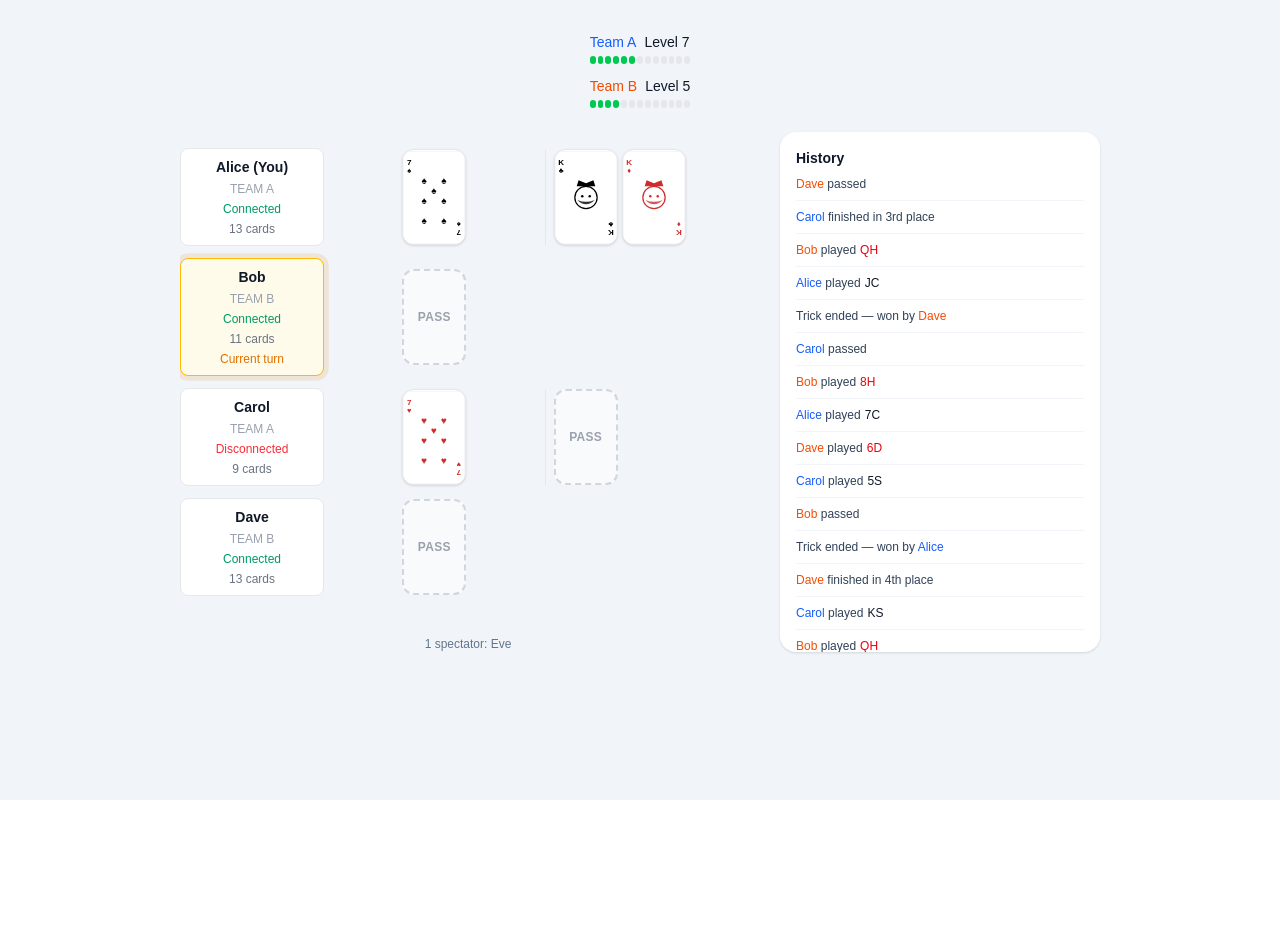
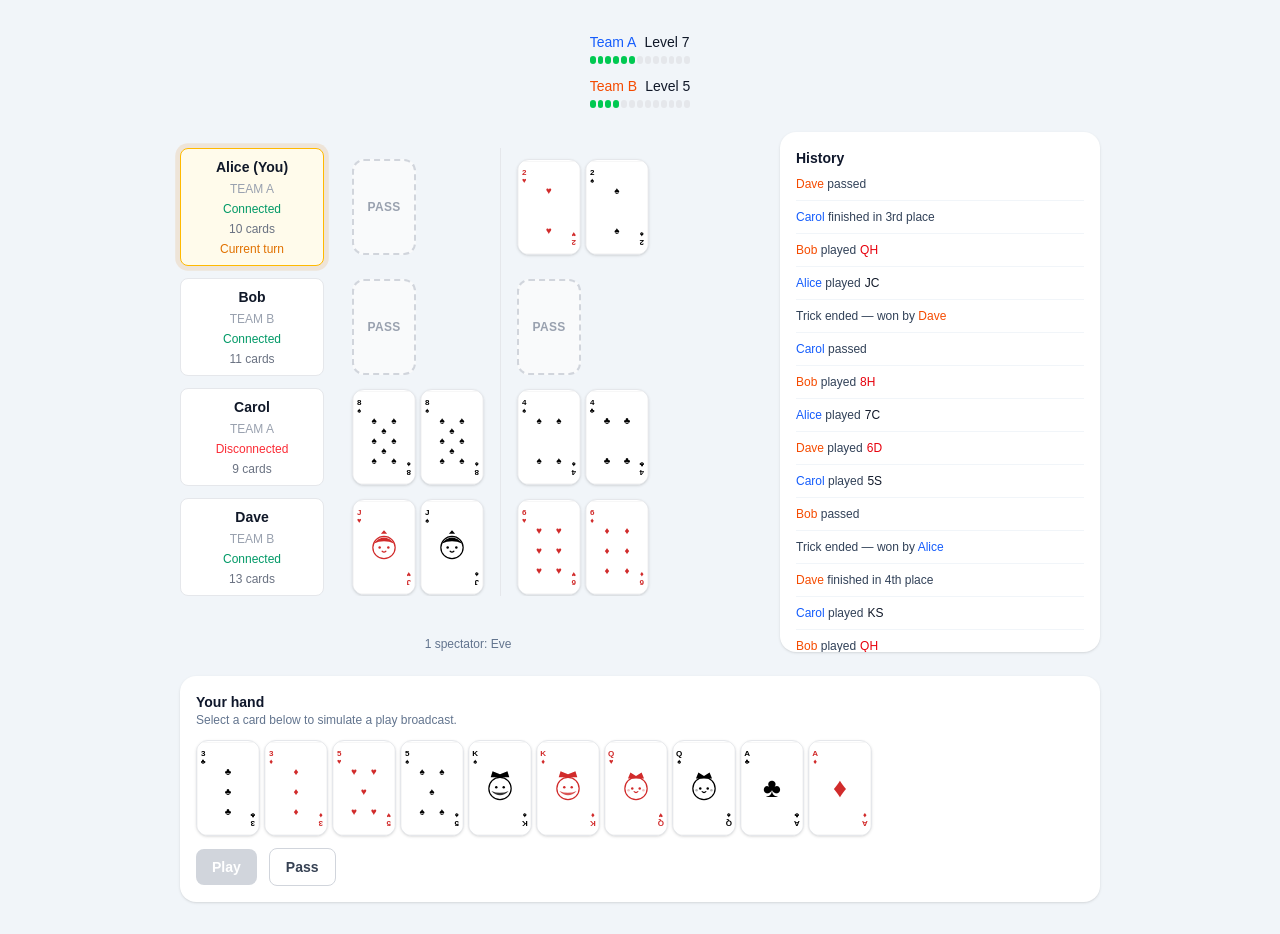
Before and after one commit to scachyshunuku/guandan, a Next.js app: page /mocks/game-preview in a window 1280 px wide. Before the commit the page ends 800 px from the top, so only its background shows below. Built offline with nearby package versions, Linux system fonts and the light colour scheme.

Commit message:
Polish trick table scrolling and mock play flow

```diff
--- a/src/app/mocks/game-preview/page.tsx
+++ b/src/app/mocks/game-preview/page.tsx
@@ -1,30 +1,79 @@
 "use client";
 
-// Static, DB-free rendering of the game page's layout (ScoreBoard + GameTable
+import { useState } from "react";
+
+// Interactive, DB-free rendering of the game page's layout (ScoreBoard + GameTable
 // + history panel) using fixed fixtures from src/mocks/gameFixtures.ts, so CSS
 // changes to that layout - like the history panel's height being pinned to
 // the game table's - can be eyeballed at /mocks/game-preview without going
-// through the real create-game/join/fill-with-bots/start flow. Not linked
-// from anywhere in the app; dev-only.
+// through the real create-game/join/fill-with-bots/start flow. Select a card
+// below and Play to simulate a realtime broadcast; no API request is made.
 
 import GameTable from "@/components/game/GameTable";
+import PlayerHand from "@/components/game/PlayerHand";
+import ActionButtons from "@/components/game/ActionButtons";
 import ScoreBoard from "@/components/game/ScoreBoard";
 import SpectatorList from "@/components/game/SpectatorList";
 import GameHistory from "@/components/game/GameHistory";
+import { levelRankForLevels } from "@/lib/cardUtils";
+import type { CardWithWild, CurrentTrick, PlayerPosition } from "@/lib/types";
 import { filterSpectators } from "@/store/gameStore";
 import {
   mockActions,
-  mockCurrentTrick,
   mockGame,
+  mockHand,
+  mockInteractiveTrick,
   mockParticipants,
 } from "@/mocks/gameFixtures";
 
 export default function GamePreviewPage() {
-  const spectators = filterSpectators(mockParticipants);
+  const [hand, setHand] = useState<CardWithWild[]>(mockHand);
+  const [selectedIndices, setSelectedIndices] = useState<number[]>([]);
+  const [currentTrick, setCurrentTrick] = useState<CurrentTrick>(mockInteractiveTrick);
+  const [currentPlayerTurn, setCurrentPlayerTurn] = useState<PlayerPosition | null>(0);
+  const [participants, setParticipants] = useState(mockParticipants);
+  const [broadcastMessage, setBroadcastMessage] = useState(
+    "Select a card below to simulate a play broadcast.",
+  );
+
+  const spectators = filterSpectators(participants);
   const round = {
-    currentPlayerTurn: 1 as const,
-    gameState: { currentTrick: mockCurrentTrick },
+    currentPlayerTurn,
+    gameState: { currentTrick },
   };
+  const levelRank = levelRankForLevels(mockGame.teamALevel, mockGame.teamBLevel);
+
+  function handlePlay(cards: CardWithWild[]) {
+    const playedIndices = new Set(selectedIndices);
+    const remainingHand = hand.filter((_, index) => !playedIndices.has(index));
+
+    // This is the mock equivalent of the realtime response: update the board
+    // and hand together as if the server broadcast the accepted play.
+    setHand(remainingHand);
+    setCurrentTrick((previous) => [
+      ...previous,
+      { position: 0, play: cards },
+    ]);
+    setParticipants((previous) =>
+      previous.map((participant) =>
+        participant.position === 0
+          ? { ...participant, handCount: remainingHand.length }
+          : participant,
+      ),
+    );
+    setSelectedIndices([]);
+    setCurrentPlayerTurn(1);
+    setBroadcastMessage(
+      `Broadcast received · Alice played ${cards.length === 2 ? "a pair" : "cards"}`,
+    );
+  }
+
+  function handlePass() {
+    setCurrentTrick((previous) => [...previous, { position: 0, play: "PASS" }]);
+    setSelectedIndices([]);
+    setCurrentPlayerTurn(1);
+    setBroadcastMessage("Broadcast received · Alice passed");
+  }
 
   return (
     <div
@@ -38,7 +87,7 @@ export default function GamePreviewPage() {
           data-testid="game-page"
           className="flex flex-col items-center gap-4 sm:gap-6"
         >
-          <GameTable round={round} participants={mockParticipants} myPosition={0} />
+          <GameTable round={round} participants={participants} myPosition={0} />
           <SpectatorList spectators={spectators} />
         </main>
 
@@ -56,6 +105,35 @@ export default function GamePreviewPage() {
             />
           </div>
         </aside>
+
+        <section
+          data-testid="mock-player-area"
+          className="col-span-full flex w-full flex-col items-start gap-3 rounded-2xl bg-white p-4 shadow-sm"
+        >
+          <div>
+            <h2 className="text-sm font-semibold text-slate-900">Your hand</h2>
+            <p data-testid="mock-broadcast-status" className="text-xs text-slate-500">
+              {broadcastMessage}
+            </p>
+          </div>
+          <PlayerHand
+            hand={hand}
+            selectedIndices={selectedIndices}
+            onSelectionChange={setSelectedIndices}
+          />
+          <ActionButtons
+            hand={hand}
+            selectedCards={selectedIndices.flatMap((index) => {
+              const selectedCard = hand[index];
+              return selectedCard ? [selectedCard] : [];
+            })}
+            currentTrick={currentTrick}
+            levelRank={levelRank}
+            isMyTurn={currentPlayerTurn === 0}
+            onPlay={handlePlay}
+            onPass={handlePass}
+          />
+        </section>
       </div>
     </div>
   );
--- a/src/components/game/GameTable.tsx
+++ b/src/components/game/GameTable.tsx
@@ -1,5 +1,6 @@
 "use client";
 
+import { Fragment } from "react";
 import { PASS } from "@/lib/types";
 import type {
   GameParticipant,
@@ -64,42 +65,64 @@ export default function GameTable({
     1,
     ...ALL_POSITIONS.map((position) => playsByPosition.get(position)?.length ?? 0),
   );
+  // Each play gets a max-content column, with a dedicated one-pixel column
+  // between it and the next older play. Dedicated divider columns can span
+  // every seat row, so the separator stays continuous even when a row has no
+  // play in that round.
+  const trickColumns = Array.from({ length: maxRounds }, (_, i) =>
+    i < maxRounds - 1 ? ["max-content", "1px"] : ["max-content"],
+  ).flat();
+  const gridTemplateColumns = ["max-content", ...trickColumns].join(" ");
 
   return (
     <div
       data-testid="game-table"
       className="flex w-full flex-col items-start gap-2 py-2 sm:gap-4 sm:py-4"
     >
-      {/* One shared grid (not four independent rows) so a given round's
-          plays land in the same column for every seat. Wrapped in
-          overflow-x-auto rather than letting a long-running trick's cards
-          wrap onto a second line, which reads as a mess once several seats
-          have gone around more than once. The seat column stays sticky so
-          it's still visible after scrolling to see later rounds. */}
-      <div className="w-full overflow-x-auto">
+      {/* The seats live outside the horizontal scroller, so they remain
+          visible while only the trick columns move. Both grids share the
+          outer grid's four row tracks via CSS subgrid, keeping each play
+          aligned with its player card. */}
       <div
-          className="grid items-center gap-x-2 gap-y-2 sm:gap-y-3"
-          style={{ gridTemplateColumns: `auto repeat(${maxRounds}, auto)` }}
+        className="grid w-full grid-cols-[max-content_minmax(0,1fr)] items-stretch gap-x-3 gap-y-2 sm:gap-y-3"
+        style={{ gridTemplateRows: "repeat(4, auto)" }}
       >
         {ALL_POSITIONS.map((position, rowIndex) => (
-            // display:contents keeps this element out of the box tree so
-            // its children are the grid's actual items (and so every seat's
-            // Nth-round column lines up with every other seat's), while
-            // still giving the seat + its plays a shared testid ancestor
-            // for tests to query into, same as when they were a flex row.
           <div
             key={position}
             data-testid={`seat-position-${position}`}
-              className="contents"
-            >
-              <div
-                className="sticky left-0 z-10 bg-slate-100"
-                style={{ gridRow: rowIndex + 1, gridColumn: 1 }}
+            className="flex items-center"
+            style={{ gridColumn: 1, gridRow: rowIndex + 1 }}
           >
             {renderSeat(position, byPosition.get(position), round, myPosition)}
           </div>
-              {renderPlays(playsByPosition.get(position), rowIndex)}
-            </div>
+        ))}
+        <div
+          data-testid="trick-scroll-container"
+          className="grid min-w-0 overflow-x-auto justify-start items-center gap-x-4"
+          style={{
+            gridColumn: 2,
+            gridRow: "1 / -1",
+            gridTemplateColumns,
+            gridTemplateRows: "subgrid",
+          }}
+        >
+          {Array.from({ length: maxRounds - 1 }, (_, i) => (
+            <div
+              key={`trick-divider-${i}`}
+              data-testid="trick-display-divider"
+              aria-hidden="true"
+              className="pointer-events-none self-stretch z-0 border-l border-gray-200"
+              style={{
+                gridRow: "1 / span 4",
+                gridColumn: 3 + i * 2,
+              }}
+            />
+          ))}
+          {ALL_POSITIONS.map((position, rowIndex) => (
+            <Fragment key={position}>
+              {renderPlays(playsByPosition.get(position), rowIndex, maxRounds)}
+            </Fragment>
           ))}
         </div>
       </div>
@@ -137,11 +160,17 @@ function renderSeat(
 }
 
 // undefined/empty means this position hasn't acted yet this trick. `plays`
-// is oldest-first (turn order) and each entry is rendered into the grid
-// column matching its round number (index + 2 — column 1 is the seat), so
-// round 1 lines up under every other seat's round 1, round 2 under round 2,
-// and so on, rather than each seat's plays only lining up with themselves.
-function renderPlays(plays: TrickPlay[] | undefined, rowIndex: number) {
+// is oldest-first (turn order), but the newest entry is rendered in the
+// leftmost trick column so each new play appears beside the fixed seat and
+// pushes older plays to the right. The interleaved divider columns mean play
+// columns are 2, 4, 6, ...; `2 + (maxRounds - i - 1) * 2` keeps each seat's
+// Nth play aligned with every other seat's Nth play while reversing the
+// visual order of the columns.
+function renderPlays(
+  plays: TrickPlay[] | undefined,
+  rowIndex: number,
+  maxRounds: number,
+) {
   if (!plays || plays.length === 0) {
     return (
       <span
@@ -158,10 +187,11 @@ function renderPlays(plays: TrickPlay[] | undefined, rowIndex: number) {
     <div
       key={i}
       data-testid="trick-display-round"
-      className={`flex items-center ${
-        i > 0 ? "border-l border-gray-200 pl-2" : ""
-      }`}
-      style={{ gridRow: rowIndex + 1, gridColumn: i + 2 }}
+      className="flex items-center"
+      style={{
+        gridRow: rowIndex + 1,
+        gridColumn: 2 + (maxRounds - i - 1) * 2,
+      }}
     >
       {play === PASS ? (
         <PassCard />
--- a/src/mocks/gameFixtures.ts
+++ b/src/mocks/gameFixtures.ts
@@ -1,8 +1,7 @@
-// Static fixtures for the game page's layout/CSS-only mock at
-// /mocks/game-preview - lets us eyeball layout changes (e.g. the history
-// panel's height matching the game table) without spinning up the DB-backed
-// game flow (create → join → fill-with-bots → start) just to get pixels on
-// screen.
+// Fixtures for the interactive, DB-free game preview at /mocks/game-preview.
+// The preview uses these values to exercise the real table, hand, and action
+// components without spinning up the DB-backed game flow (create → join →
+// fill-with-bots → start) just to get pixels on screen.
 
 import { PASS } from "@/lib/types";
 import type {
@@ -13,6 +12,7 @@ import type {
   GameActionData,
   GameActionType,
   GameParticipant,
+  CardWithWild,
   PlayerPosition,
   Rank,
   Suit,
@@ -52,7 +52,7 @@ export const mockParticipants: GameParticipant[] = [
     playerId: "player-0",
     position: 0,
     hand: [],
-    handCount: 13,
+    handCount: 10,
     handOrder: null,
     isConnected: true,
     connectedAt: "",
@@ -122,18 +122,39 @@ export const mockParticipants: GameParticipant[] = [
   },
 ];
 
-// A trick that's gone around more than once (RULES.md - a trick only ends
-// after three consecutive passes), so GameTable's grid has several columns -
-// exercises its horizontal overflow-x-auto alongside the history panel's
-// vertical sizing.
+// A face-up hand for Player 1. It contains several pairs, including K♠/K♦,
+// which is a legal response to Player 4's J♥/J♠ in the mock trick below.
+export const mockHand: CardWithWild[] = [
+  card("3", "CLUBS"),
+  card("3", "DIAMONDS"),
+  card("5", "HEARTS"),
+  card("5", "SPADES"),
+  card("KING", "SPADES"),
+  card("KING", "DIAMONDS"),
+  card("QUEEN", "HEARTS"),
+  card("QUEEN", "SPADES"),
+  card("ACE", "CLUBS"),
+  card("ACE", "DIAMONDS"),
+];
+
+// A valid double-play trick that has gone around more than once (RULES.md - a
+// trick only ends after three consecutive passes), so GameTable's grid has
+// several columns and the interactive preview can show K♠/K♦ beating the
+// final J♥/J♠ play.
 export const mockCurrentTrick: CurrentTrick = [
-  { position: 0, play: [card("7", "SPADES")] },
+  { position: 0, play: [card("2", "HEARTS"), card("2", "SPADES")] },
   { position: 1, play: PASS },
-  { position: 2, play: [card("7", "HEARTS")] },
-  { position: 3, play: PASS },
-  { position: 0, play: [card("KING", "CLUBS"), card("KING", "DIAMONDS")] },
-  { position: 2, play: PASS },
+  { position: 2, play: [card("4", "SPADES"), card("4", "CLUBS")] },
+  { position: 3, play: [card("6", "HEARTS"), card("6", "DIAMONDS")] },
+  { position: 0, play: PASS },
+  { position: 1, play: PASS },
+  { position: 2, play: [card("8", "SPADES"), card("8", "SPADES")] },
+  { position: 3, play: [card("JACK", "HEARTS"), card("JACK", "SPADES")] },
 ];
+
+// Kept as a named alias so the preview makes its interactive fixture
+// dependency explicit while other callers can use the full trick fixture.
+export const mockInteractiveTrick: CurrentTrick = mockCurrentTrick;
 
 // Long enough to force real scrolling inside the history panel - the whole
 // point of this fixture is to prove the panel clips to the game table's
```
Also changed, not shown: 1 other file (tests, documents, lock files or other folders). Lines whose indentation alone changed are shown as unchanged.
